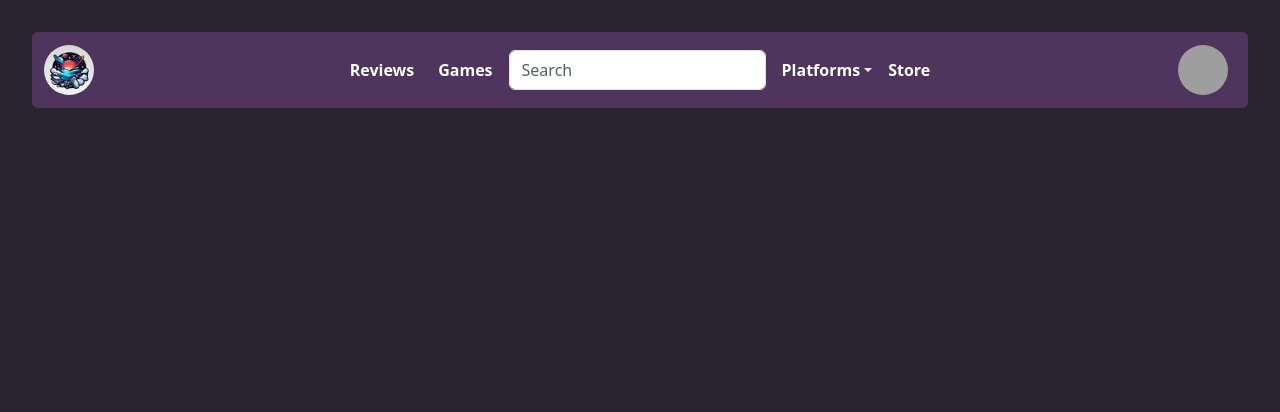
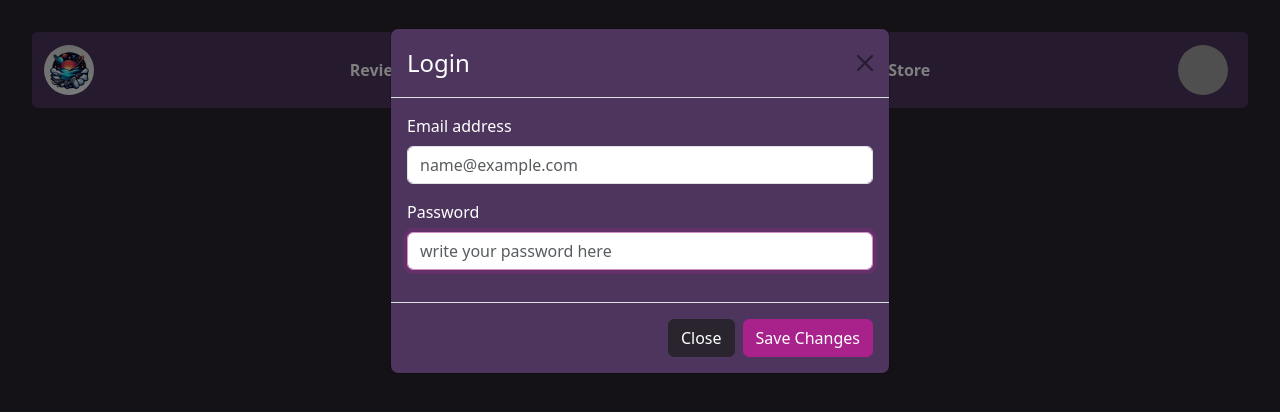
Before and after one commit to marcocodd/video_games_professor_capstone, a React (Vite) app: page / in a window 1280 px wide. Both pictures are taken after a click on the button 1207 px from the left and 70 px from the top of the page. Shown: the top 412 px of the page. Built offline with nearby package versions, Linux system fonts and the light colour scheme; grey boxes are pictures that could not be loaded.

Commit message:
Login modal

```diff
--- a/src/components/CustomNavBar.jsx
+++ b/src/components/CustomNavBar.jsx
@@ -2,14 +2,22 @@ import {
  Button,
  Container,
  Form,
+ Modal,
  Nav,
  NavDropdown,
  Navbar,
 } from "react-bootstrap";
 import logo from "../assets/logo.jpg";
+import { useState } from "react";
 
 const CustomNavBar = () => {
+ const [show, setShow] = useState(false);
+
+ const handleClose = () => setShow(false);
+ const handleShow = () => setShow(true);
+
  return (
+  <>
    <Navbar expand="lg" className="bg-navbar rounded position-sticky">
     <Container fluid>
      <Navbar.Brand href="#home">
@@ -48,7 +56,10 @@ const CustomNavBar = () => {
        </Nav.Link>
       </Nav>
 
-     <Button className="bg-transparent border-0 rounded-circle p-0">
+      <Button
+       onClick={handleShow}
+       className="bg-transparent border-0 rounded-circle p-0"
+      >
        <img
         className="rounded-circle me-2"
         src="https://placebear.com/50/50"
@@ -58,6 +69,39 @@ const CustomNavBar = () => {
      </Navbar.Collapse>
     </Container>
    </Navbar>
+
+   {/* MODAL LOGIN */}
+
+   <Modal show={show} onHide={handleClose}>
+    <Modal.Header closeButton>
+     <Modal.Title>Login</Modal.Title>
+    </Modal.Header>
+    <Modal.Body>
+     <Form>
+      <Form.Group className="mb-3" controlId="exampleForm.ControlInput1">
+       <Form.Label>Email address</Form.Label>
+       <Form.Control type="email" placeholder="name@example.com" autoFocus />
+      </Form.Group>
+      <Form.Group className="mb-3" controlId="exampleForm.ControlInput1">
+       <Form.Label>Password</Form.Label>
+       <Form.Control
+        type="password"
+        placeholder="write your password here"
+        autoFocus
+       />
+      </Form.Group>
+     </Form>
+    </Modal.Body>
+    <Modal.Footer>
+     <Button variant="secondary" onClick={handleClose}>
+      Close
+     </Button>
+     <Button variant="primary" onClick={handleClose}>
+      Save Changes
+     </Button>
+    </Modal.Footer>
+   </Modal>
+  </>
  );
 };
 export default CustomNavBar;
--- a/src/style/custom.scss
+++ b/src/style/custom.scss
@@ -42,4 +42,9 @@ body {
   font-weight: 500;
 }
 
+.modal-content {
+  background-color: $tertiary !important;
+  color: #ffffff;
+}
+
 @import "../../node_modules/bootstrap/scss/bootstrap.scss"
```
Also changed, not shown: src/style/custom.css, 1 other file (tests, documents, lock files or other folders). Lines whose indentation alone changed are shown as unchanged.
